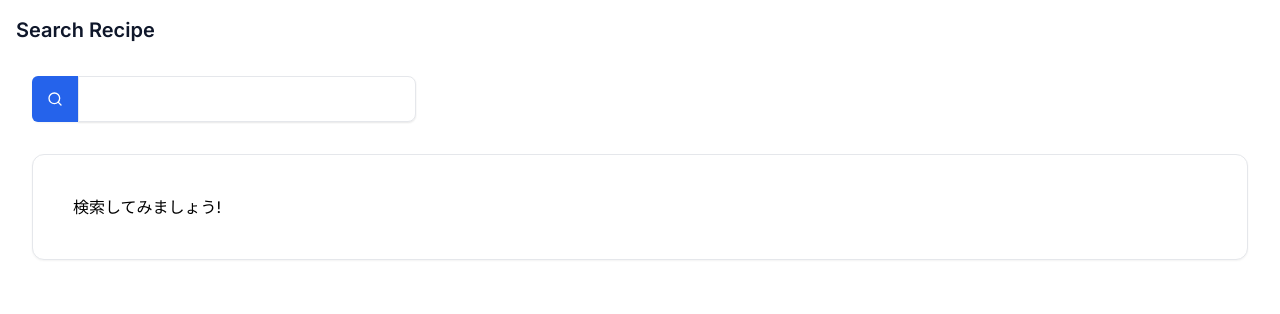
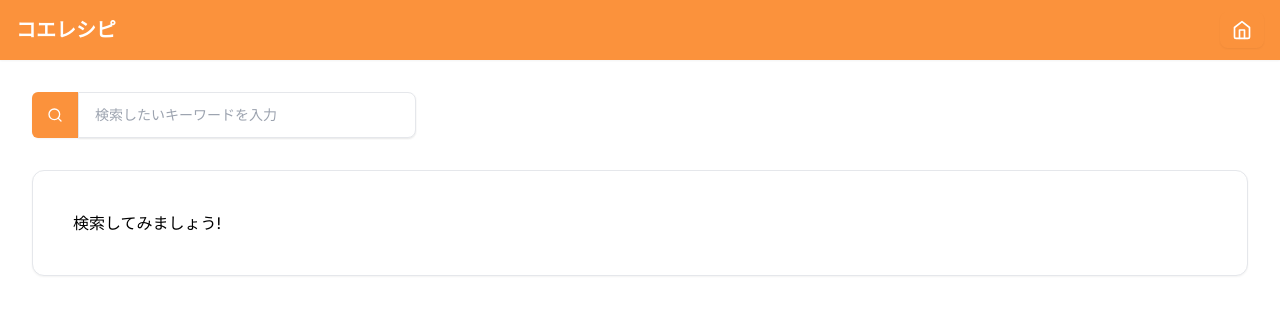
Before and after one commit to 2024-vol11-18/hands-free-cooking, a Next.js app in the folder cooking_app/: page /home in a window 1280 px wide. Shown: the top 314 px of the page. Built offline with nearby package versions, Linux system fonts and the light colour scheme.

Commit message:
UIデザインをオレンジ色に変更

```diff
--- a/cooking_app/src/app/api/search/[search_word]/route.ts
+++ b/cooking_app/src/app/api/search/[search_word]/route.ts
@@ -14,6 +14,5 @@ export async function GET(request: NextRequest, { params }: { params: { search_w
           },
         ]
       }
-
     return NextResponse.json(mock_res)
 }
--- a/cooking_app/src/app/components/RecipeComponent.tsx
+++ b/cooking_app/src/app/components/RecipeComponent.tsx
@@ -1,6 +1,5 @@
 "use client";
 
-import { usePathname } from "next/navigation";
 import React from "react";
 import { RecipesType } from "../api/apiType";
 
@@ -21,7 +20,7 @@ export default function RecipeComponent({ recipe }: {recipe: RecipesType}) {
                     <p className="mt-2 text-gray-500 dark:text-neutral-400">
                     {recipe.comment}
                     </p>
-                    <a className="mt-3 inline-flex items-center gap-x-1 text-sm font-semibold rounded-lg border border-transparent text-blue-600 decoration-2 hover:text-blue-700 hover:underline focus:underline focus:outline-none focus:text-blue-700 disabled:opacity-50 disabled:pointer-events-none dark:text-blue-500 dark:hover:text-blue-600 dark:focus:text-blue-600" href={`/recipe/${recipe.id}`}>
+                    <a className="mt-3 inline-flex items-center gap-x-1 text-sm font-semibold rounded-lg border border-transparent text-orange-600 decoration-2 hover:text-orange-700 hover:underline focus:underline focus:outline-none focus:text-orange-700 disabled:opacity-50 disabled:pointer-events-none" href={`/recipe/${recipe.id}`}>
                     Show recipe details
                     <svg className="shrink-0 size-4" xmlns="http://www.w3.org/2000/svg" width="24" height="24" viewBox="0 0 24 24" fill="none" stroke="currentColor" strokeWidth="2" strokeLinecap="round" strokeLinejoin="round">
                         <path d="m9 18 6-6-6-6"></path>
--- a/cooking_app/src/app/home/page.tsx
+++ b/cooking_app/src/app/home/page.tsx
@@ -7,7 +7,7 @@ import React, { useRef, useState } from "react";
 
 export default function Home() {
     const [recipeData, setRecipeData] = useState([])
-    const [searchText, setsearchText] = useState("")
+    const [searchText, setSearchText] = useState("")
 
 
     const fetcher = async (url: string) => {
@@ -17,33 +17,30 @@ export default function Home() {
 
     const { trigger, isMutating } = useSWRMutation(`/api/search/${searchText}`, fetcher)
 
-    const handleSearchSubmit = async (event: React.MouseEvent<HTMLButtonElement, MouseEvent>) => {
+    const handleSearchSubmit = async () => {
       const res = await trigger()
       setRecipeData(res["recipes"])
     }
 
     const handleChangeSearchText = (event: React.ChangeEvent<HTMLInputElement>) => {
-      setsearchText(event.target.value)
+      setSearchText(event.target.value)
     }
+
 
     return (
     <div>
-      <div className="m-4">
-        <h2 className="text-xl font-semibold text-slate-900">Search Recipe</h2>
-      </div>
-
       <div className="max-w-sm space-y-3 m-8">
         <div>
           <label htmlFor="hs-leading-button-add-on-with-icon" className="sr-only">Label</label>
           <div className="flex rounded-lg shadow-sm">
-            <button onClick={(event) =>handleSearchSubmit(event)} type="button" className="w-[2.875rem] h-[2.875rem] shrink-0 inline-flex justify-center items-center gap-x-2 text-sm font-semibold rounded-s-md border border-transparent bg-blue-600 text-white hover:bg-blue-700 focus:outline-none focus:bg-blue-700 disabled:opacity-50 disabled:pointer-events-none">
+            <button onClick={handleSearchSubmit} type="button" className="w-[2.875rem] h-[2.875rem] shrink-0 inline-flex justify-center items-center gap-x-2 text-sm font-semibold rounded-s-md border border-transparent bg-orange-400 text-white hover:bg-orange-500 focus:outline-none focus:bg-orange-500 disabled:opacity-50 disabled:pointer-events-none">
               <svg className="shrink-0 size-4" xmlns="http://www.w3.org/2000/svg" width="24" height="24" viewBox="0 0 24 24" fill="none" stroke="currentColor" strokeWidth="2" strokeLinecap="round" strokeLinejoin="round">
                 <circle cx="11" cy="11" r="8"></circle>
                 <path d="m21 21-4.3-4.3"></path>
               </svg>
             </button>
-            <input onChange={(event) => handleChangeSearchText(event)} value={searchText} type="text" id="hs-leading-button-add-on-with-icon" name="hs-leading-button-add-on-with-icon"
-            className="py-3 px-4 block w-full border outline-none border-gray-200 shadow-sm rounded-e-lg text-sm focus:z-10 focus:border-blue-500 focus:ring-blue-500 disabled:opacity-50 disabled:pointer-events-none dark:bg-neutral-900 dark:border-neutral-700 dark:text-neutral-400 dark:placeholder-neutral-500 dark:focus:ring-neutral-600" required/>
+            <input onChange={(event) => handleChangeSearchText(event)} value={searchText} type="text" id="hs-leading-button-add-on-with-icon" name="hs-leading-button-add-on-with-icon" placeholder="検索したいキーワードを入力"
+            className="py-3 px-4 block w-full border outline-none border-gray-200 shadow-sm rounded-e-lg text-sm focus:z-10 focus:border-orange-400 focus:ring-orange-400 disabled:opacity-50 disabled:pointer-events-none"/>
           </div>
         </div>
       </div>
--- a/cooking_app/src/app/layout.tsx
+++ b/cooking_app/src/app/layout.tsx
@@ -18,6 +18,21 @@ export default function RootLayout({
   return (
     <html lang="en">
       <body className={inter.className}>
+      <header className="flex flex-wrap shadow-sm sm:justify-start sm:flex-nowrap w-full bg-orange-400 text-sm py-3">
+        <nav className="max-w-[85rem] w-full mx-auto px-4 flex flex-wrap basis-full items-center justify-between">
+          <a className="sm:order-1 flex-none text-xl font-semibold text-white focus:outline-none focus:opacity-80" href="/home">コエレシピ</a>
+          <div className="sm:order-3 flex items-center gap-x-2">
+            <a href="/home">
+              <button type="button" className="py-2 px-3 inline-flex items-center gap-x-2 text-sm font-medium rounded-lg text-white shadow-sm focus:text-gray-50">
+                <svg className="shrink-0 size-5" xmlns="http://www.w3.org/2000/svg" width="24" height="24" viewBox="0 0 24 24" fill="none" stroke="currentColor" strokeWidth="2" strokeLinecap="round" strokeLinejoin="round">
+                  <path d="m3 9 9-7 9 7v11a2 2 0 0 1-2 2H5a2 2 0 0 1-2-2z"></path>
+                  <polyline points="9 22 9 12 15 12 15 22"></polyline>
+                </svg>
+              </button>
+            </a>
+          </div>
+        </nav>
+      </header>
         {children}</body>
       <PrelineScript />
     </html>
```
